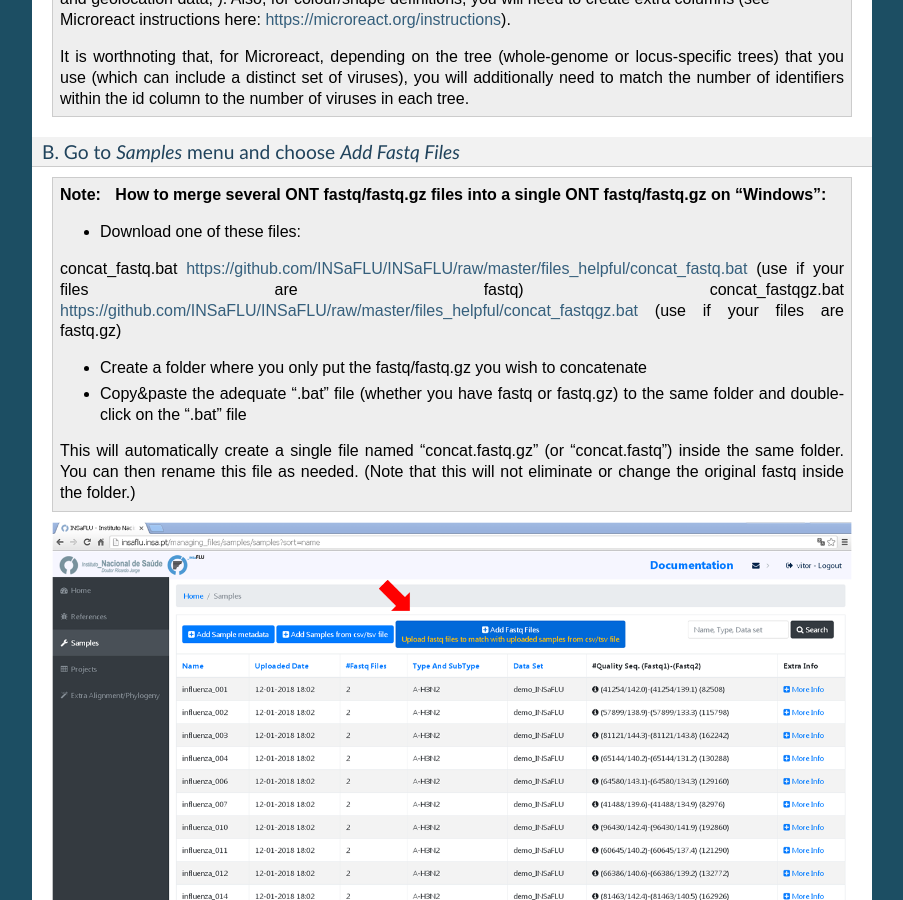
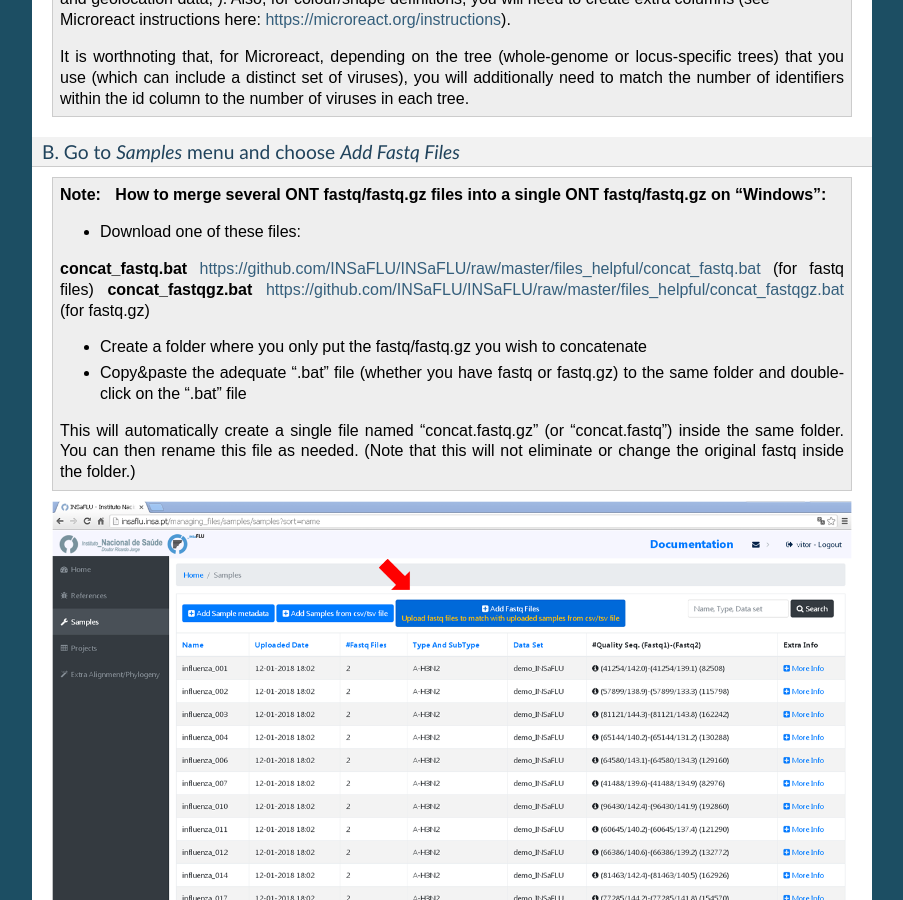
Before and after one commit to INSaFLU/insaflu_docs, a Sphinx documentation site: the page built from docs/uploading_data.rst, in a window 1280 px wide and 900 px high, scrolled down 2735 px. Shown: the whole window, without its empty margins (198-1101 px from the left). Built offline with Sphinx 7.4.7, drawn with Linux system fonts in a browser that asks for light colours; formulas are drawn with MathJax 3.

Commit message:
Update uploading_data.rst

```diff
--- a/docs/uploading_data.rst
+++ b/docs/uploading_data.rst
@@ -70,8 +70,9 @@
 	**How to merge several ONT fastq/fastq.gz files into a single ONT fastq/fastq.gz on "Windows":**
 
 	- Download one of these files:
-	concat_fastq.bat https://github.com/INSaFLU/INSaFLU/raw/master/files_helpful/concat_fastq.bat (use if your files are fastq)
-	concat_fastqgz.bat https://github.com/INSaFLU/INSaFLU/raw/master/files_helpful/concat_fastqgz.bat (use if your files are fastq.gz)
+
+	**concat_fastq.bat** https://github.com/INSaFLU/INSaFLU/raw/master/files_helpful/concat_fastq.bat (for fastq files)
+	**concat_fastqgz.bat** https://github.com/INSaFLU/INSaFLU/raw/master/files_helpful/concat_fastqgz.bat (for fastq.gz)
 
 	- Create a folder where you only put the fastq/fastq.gz you wish to concatenate
 	- Copy&paste the adequate “.bat” file (whether you have fastq or fastq.gz) to the same folder and double-click on the “.bat” file
```
